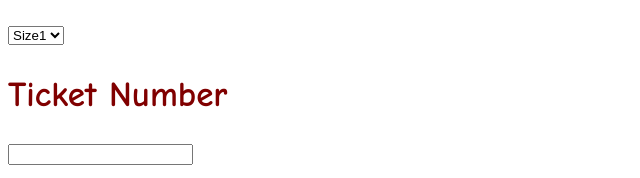
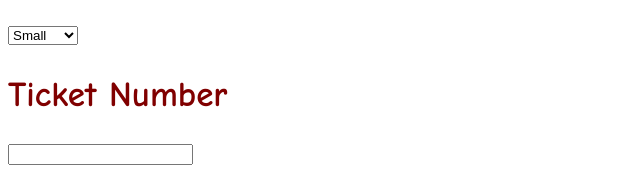
Before and after one commit to JacobKoala/experimental-prom-app, a plain HTML site: page public/edit.html in a window 1280 px wide. Shown: the part 172-350 px from the top of the page, 0-640 px from the left. Drawn offline with Linux system fonts and the light colour scheme; some packages are replaced by stand-ins of ours.

Commit message:
Update edit.html

```diff
--- a/public/edit.html
+++ b/public/edit.html
@@ -25,9 +25,9 @@
 <h2>Shirt Size</h2>
 <form>
   <select name="Shirt Size" id="shirtInput"><br>
-    <option value="Size1">Size1</option>
-    <option value="Size2">Size2</option>
-    <option value="Size3">Size3</option>
+    <option value="S">Small</option>
+    <option value="M">Medium</option>
+    <option value="L">Large</option>
   </select>
 </form>
 <h2>Ticket Number</h2>
```
